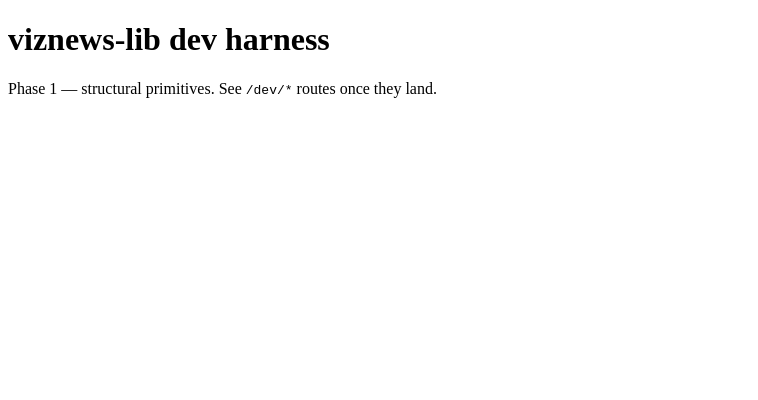
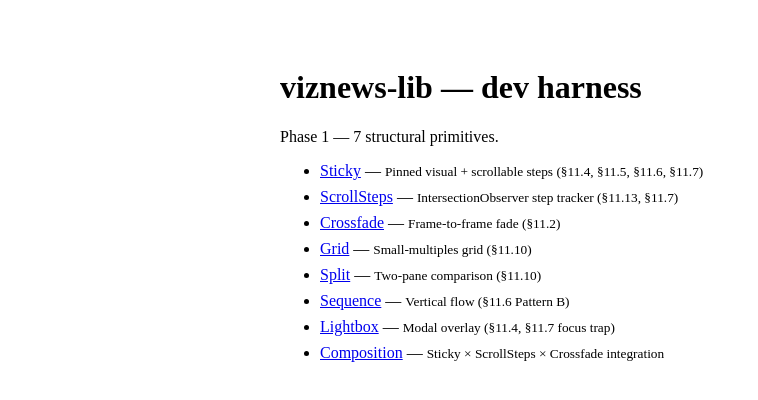
Before and after one commit to rmdms/viznews-lib, a SvelteKit app: page / in a window 1280 px wide. Shown: the top 400 px of the page, without its empty margins (0-758 px from the left). Built offline with nearby package versions, Linux system fonts and the light colour scheme.

Commit message:
feat(dev-harness): +layout with tokens context + BlockRenderer skeleton + index

```diff
--- /dev/null
+++ b/src/lib/core/schemas/structural.ts
@@ -0,0 +1,4 @@
+// Structural primitive block schemas — filled by per-primitive tasks (10–16).
+// Kept as a single file so the circular import pattern (Block ↔ structural
+// primitives) resolves cleanly via ESM live-bindings + z.lazy deferral.
+export {};
--- a/src/lib/index.ts
+++ b/src/lib/index.ts
@@ -1,2 +1,4 @@
-// Phase 1 exports — filled in as primitives land.
-export {};
+export { default as BlockRenderer } from "./BlockRenderer.svelte";
+export type { Block, DevStubBlock } from "./core/schemas/block";
+export type { Article } from "./core/schemas/article";
+export type { DesignTokens } from "./core/design-tokens";
--- a/src/routes/+layout.svelte
+++ b/src/routes/+layout.svelte
@@ -1,5 +1,31 @@
 <script lang="ts">
+  import { setContext } from 'svelte';
+  import { defaultTokens } from '$lib/core/design-tokens';
+  import { tokensToCSSVariables } from '$lib/core/harmonize';
+
   let { children } = $props();
+  const tokens = defaultTokens();
+  setContext('viznews:tokens', tokens);
+  const cssVars = tokensToCSSVariables(tokens);
 </script>
 
-{@render children()}
+<svelte:head>
+  <style>{`:root { ${cssVars} }`}</style>
+</svelte:head>
+
+<div class="vn-root">
+  {@render children()}
+</div>
+
+<style>
+  :global(body) {
+    margin: 0;
+    background: var(--vn-color-bg);
+    color: var(--vn-color-fg);
+    font-family: var(--vn-font-body);
+    font-size: var(--vn-font-size);
+  }
+  .vn-root {
+    min-height: 100vh;
+  }
+</style>
--- /dev/null
+++ b/src/routes/+layout.ts
@@ -0,0 +1,2 @@
+export const prerender = true;
+export const ssr = true;
--- a/src/routes/+page.svelte
+++ b/src/routes/+page.svelte
@@ -1,2 +1,28 @@
-<h1>viznews-lib dev harness</h1>
-<p>Phase 1 — structural primitives. See <code>/dev/*</code> routes once they land.</p>
+<script lang="ts">
+  const routes = [
+    { path: '/dev/sticky', name: 'Sticky', note: 'Pinned visual + scrollable steps (§11.4, §11.5, §11.6, §11.7)' },
+    { path: '/dev/scroll-steps', name: 'ScrollSteps', note: 'IntersectionObserver step tracker (§11.13, §11.7)' },
+    { path: '/dev/crossfade', name: 'Crossfade', note: 'Frame-to-frame fade (§11.2)' },
+    { path: '/dev/grid', name: 'Grid', note: 'Small-multiples grid (§11.10)' },
+    { path: '/dev/split', name: 'Split', note: 'Two-pane comparison (§11.10)' },
+    { path: '/dev/sequence', name: 'Sequence', note: 'Vertical flow (§11.6 Pattern B)' },
+    { path: '/dev/lightbox', name: 'Lightbox', note: 'Modal overlay (§11.4, §11.7 focus trap)' },
+    { path: '/dev/composition', name: 'Composition', note: 'Sticky × ScrollSteps × Crossfade integration' }
+  ];
+</script>
+
+<main>
+  <h1>viznews-lib — dev harness</h1>
+  <p>Phase 1 — 7 structural primitives.</p>
+  <ul>
+    {#each routes as r}
+      <li><a href={r.path}>{r.name}</a> — <small>{r.note}</small></li>
+    {/each}
+  </ul>
+</main>
+
+<style>
+  main { max-width: 720px; margin: 2rem auto; padding: 1rem; }
+  li { margin: 0.5rem 0; }
+  small { color: var(--vn-color-muted); }
+</style>
```
Also changed, not shown: src/lib/BlockRenderer.svelte (added, +28 -0 lines), src/lib/core/schemas/dev-stub.ts (added, +10 -0 lines), 1 other file (tests, documents, lock files or other folders).
